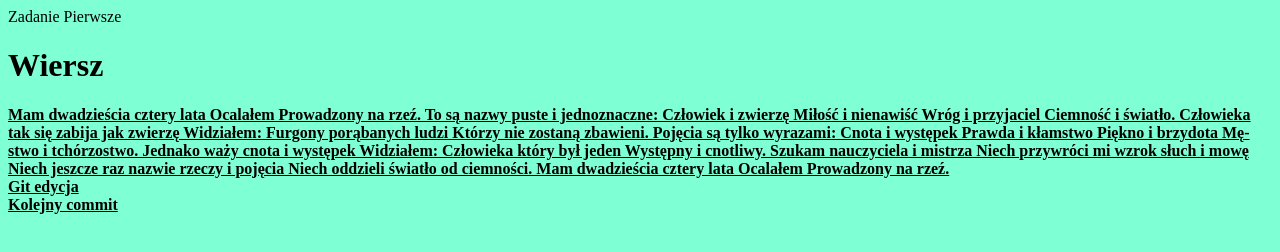
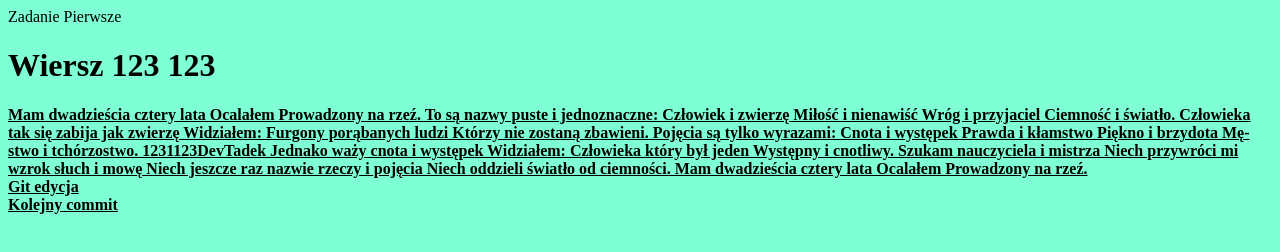
Before and after one commit to kalipp1/Nauka-Gita, a plain HTML site: page index.html in a window 1280 px wide. Drawn offline with Linux system fonts and the light colour scheme.

Commit message:
addTextToTitleAndPost

```diff
--- a/index.html
+++ b/index.html
@@ -8,7 +8,7 @@
 </head>
 <body>
     Zadanie Pierwsze
-    <h1>Wiersz</h1>
+    <h1>Wiersz 123 123</h1>
     <p>Mam dwa­dzie­ścia czte­ry lata
         Oca­la­łem
         Pro­wa­dzo­ny na rzeź.
@@ -29,6 +29,7 @@
         Praw­da i kłam­stwo
         Pięk­no i brzy­do­ta
         Mę­stwo i tchó­rzo­stwo.
+        1231123DevTadek
 
         Jed­na­ko waży cno­ta i wy­stę­pek
         Wi­dzia­łem:
```
